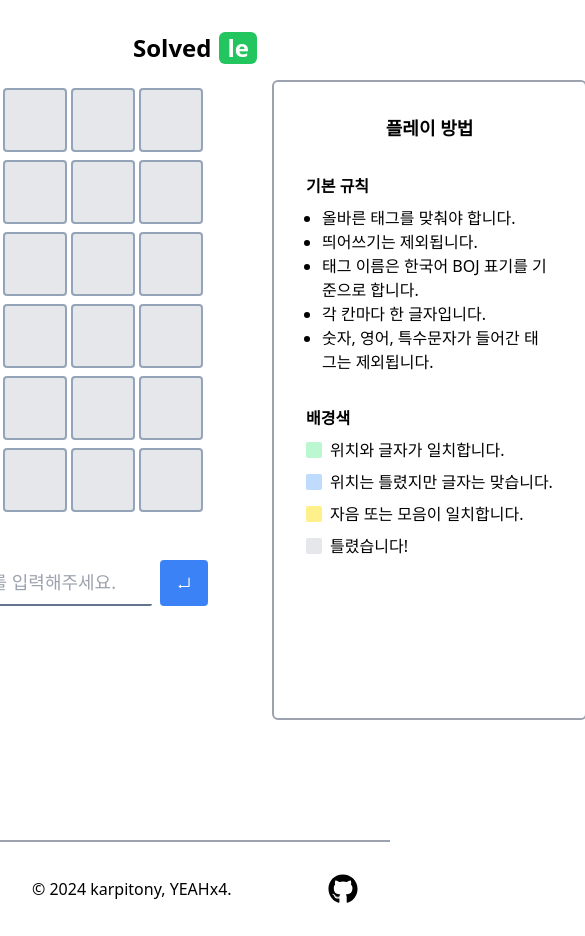
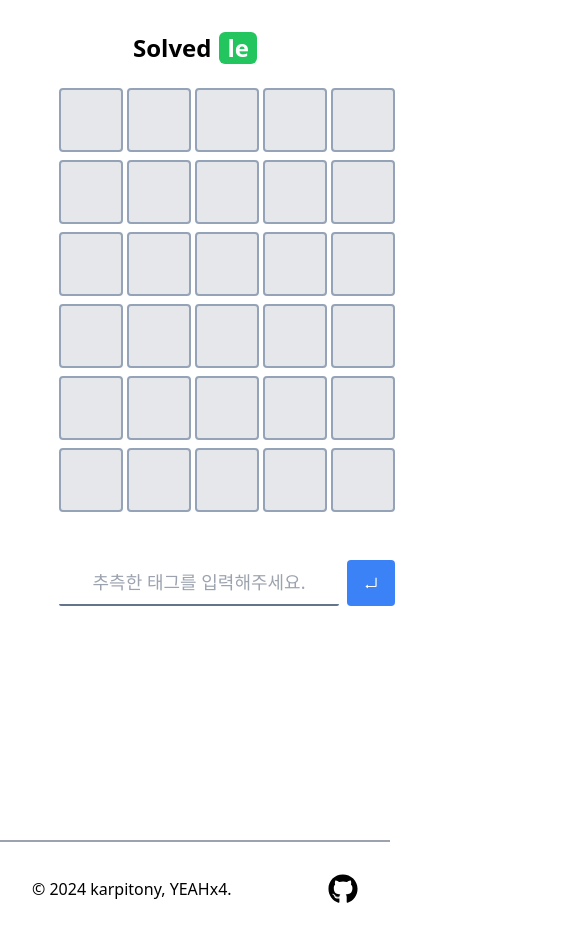
Before and after one commit to karpitony/solvedle, a React (Vite) app: page / in a window 390 px wide. Shown: the whole page, 585 px wide, since content can reach past the window. Built offline with nearby package versions, Linux system fonts and the light colour scheme.

Commit message:
모바일에선 플레이 방법 숨기기

```diff
--- a/src/components/how-to-play/HowToPlayBox.jsx
+++ b/src/components/how-to-play/HowToPlayBox.jsx
@@ -6,10 +6,9 @@ export default function HowToPlayBox() {
     <div
       className={cn(
         "border-2 border-gray-400 rounded-md flex flex-col",
-        "w-[320px] p-8 h-[640px]"
+        "w-[320px] p-8 h-[640px] hidden md:block"
       )}
     >
-      <div className="text-center font-bold text-lg mb-4">플레이 방법</div>
       <HowToPlayContent />
     </div>
   );
--- a/src/components/how-to-play/HowToPlayContent.jsx
+++ b/src/components/how-to-play/HowToPlayContent.jsx
@@ -1,6 +1,7 @@
 export default function HowToPlayContent() {
   return (
     <>
+      <div className="text-center font-bold text-lg mb-4">플레이 방법</div>
       <p className="mt-4 mb-2">
         <b>기본 규칙</b>
       </p>
```
